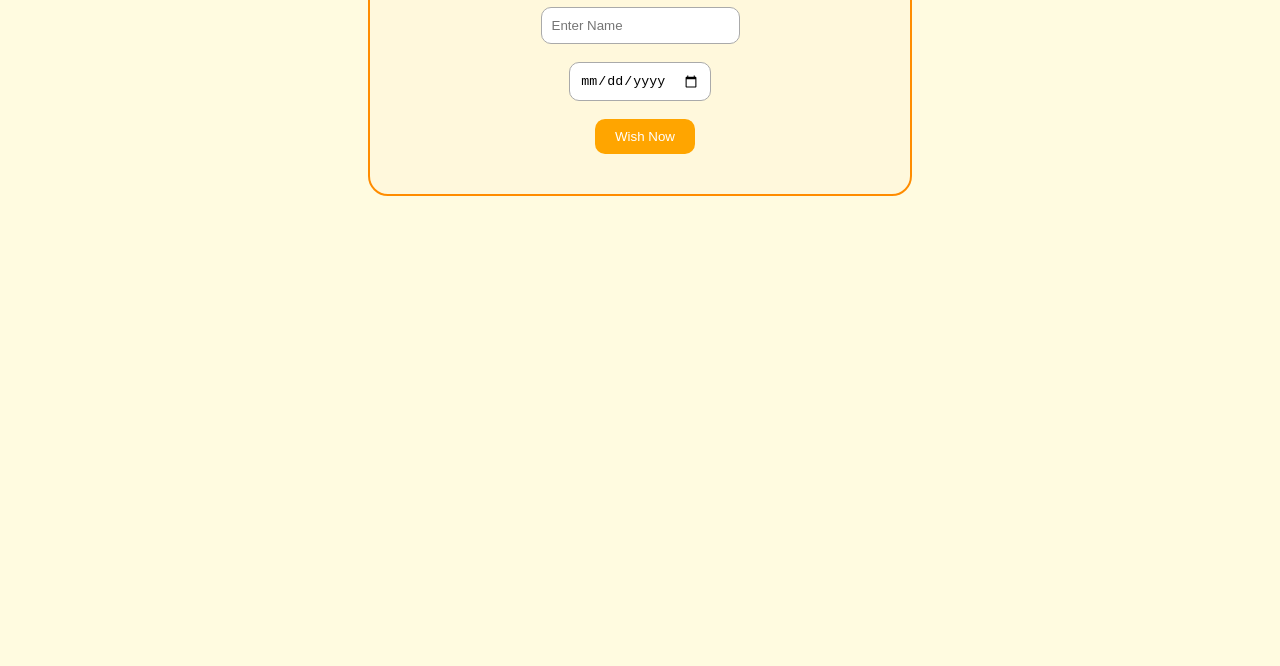
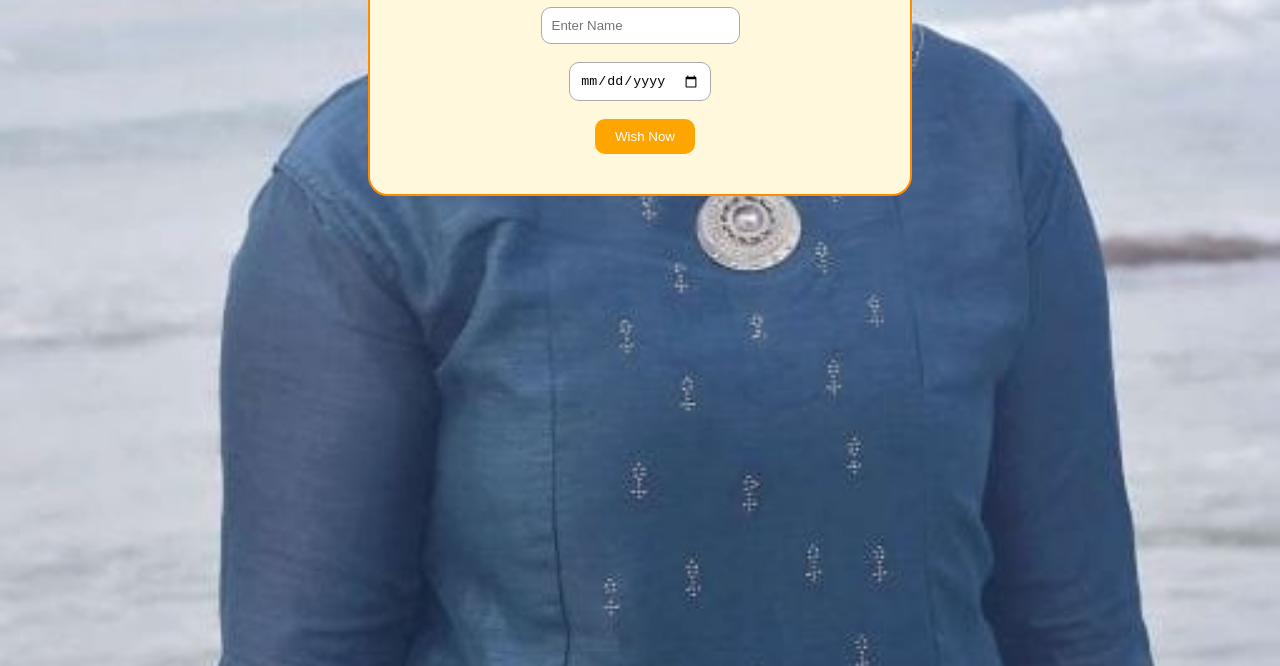
Before and after one commit to MuvvalaCharmila/bdywisher, a plain HTML site: page index.html in a window 1280 px wide. Shown: the part 134-800 px from the top of the page. Drawn offline with Linux system fonts and the light colour scheme.

Commit message:
Update style.css

```diff
--- a/style.css
+++ b/style.css
@@ -33,3 +33,10 @@ button {
 button:hover {
   background-color: darkorange;
 }
+body {
+    background-image: url('CHH.jpg');
+    background-size: cover;
+    background-repeat: no-repeat;
+    background-position: center;
+    height: 100vh;
+}
```
